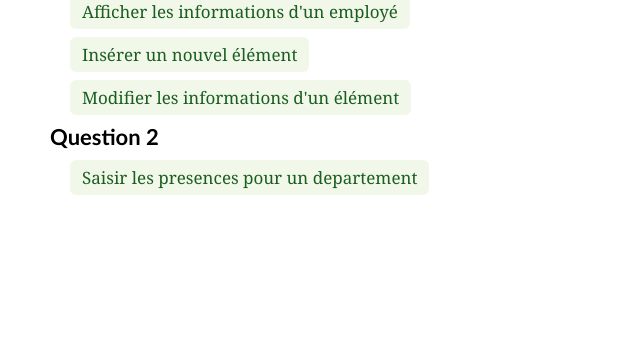
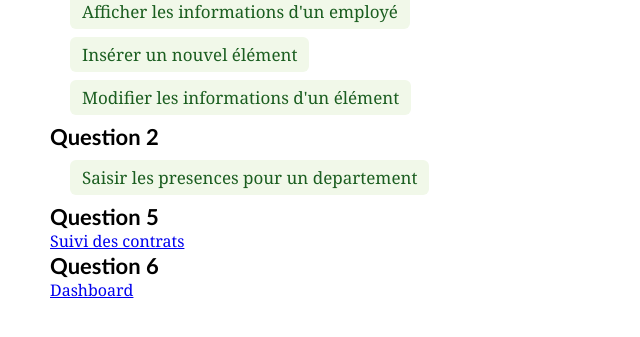
Before and after one commit to MsaSid06/Rh_Entreprise, a PHP site: page /TP_BD/ in a window 1280 px wide. Shown: the part 191-528 px from the top of the page, without its empty margins (0-640 px from the left). Run offline with PHP 8.4, Linux system fonts and the light colour scheme.

Commit message:
ajout des liens pour la question 5 et 6

```diff
--- a/index.php
+++ b/index.php
@@ -23,6 +23,11 @@
         <ul>
             <li><a href="./saisir_presence_departement.php">Saisir les presences pour un departement</a></li>
         </ul>
+        <p>Question 5 </p>
+        <a href="suiviContrat.php">Suivi des contrats</a>
+
+        <p>Question 6</p>
+        <a href="dashboard.php">Dashboard</a>
         <!-- Veuillez ajouter ici les liens pour vos autres questions svpppppppppp !!!!-->
     </div>
 </body>
```
